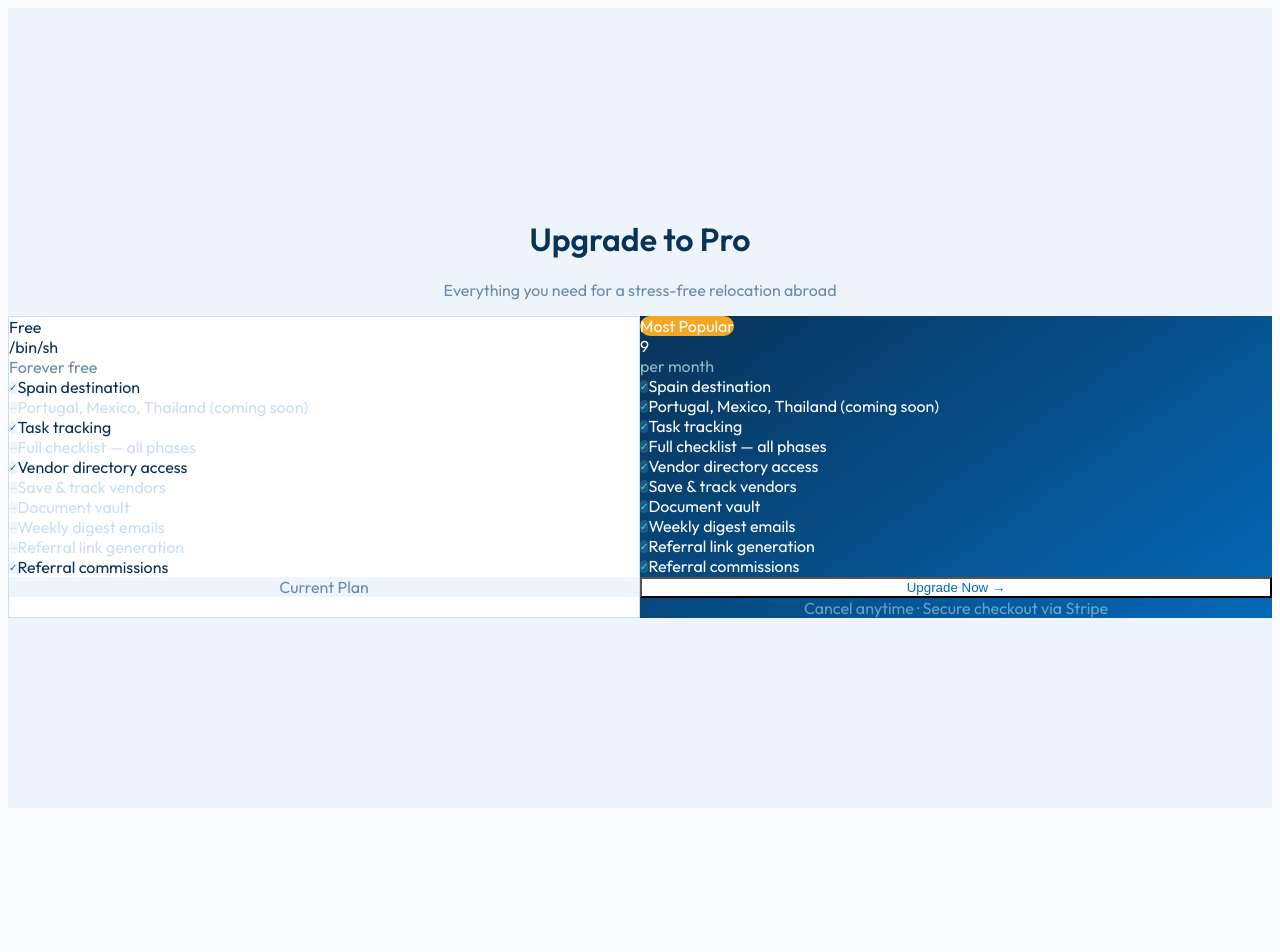
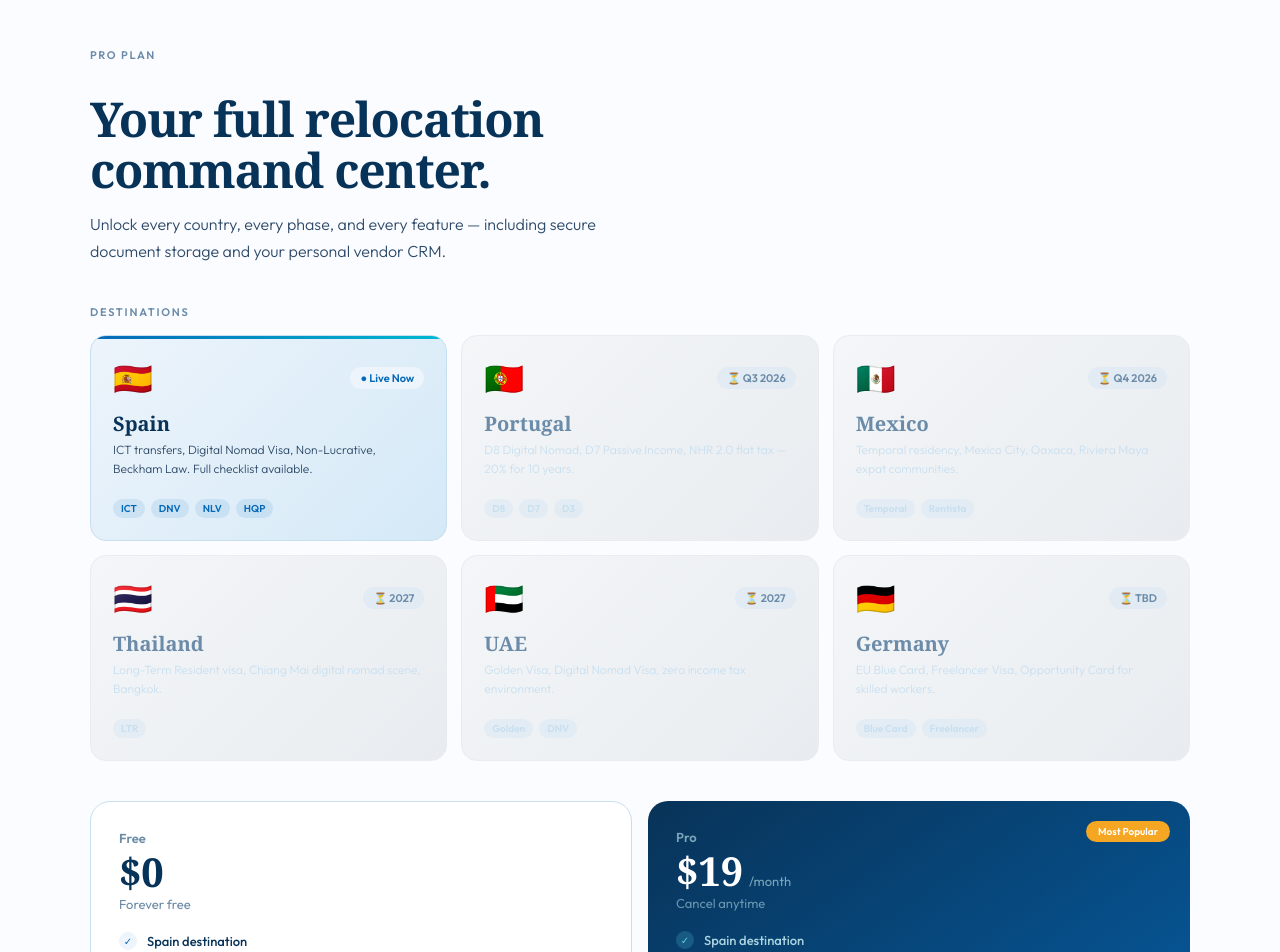
Before and after one commit to playmakerpm/arryvobase, a Next.js app: page /upgrade in a window 1280 px wide. Shown: the top 952 px of the page. Before the commit the page ends 816 px from the top, so only its background shows below. Built offline with nearby package versions, Linux system fonts and the light colour scheme.

Commit message:
Redesign upgrade page with country tiles and matching design

```diff
--- a/app/upgrade/page.tsx
+++ b/app/upgrade/page.tsx
@@ -1,15 +1,17 @@
 "use client";
 
-export default function UpgradePage() {
-  const handleUpgrade = async () => {
-    const res = await fetch("/api/stripe/checkout", { method: "POST" });
-    const data = await res.json();
-    if (data.url) window.location.href = data.url;
-  };
+const COUNTRIES = [
+  { flag: "🇪🇸", name: "Spain", status: "live", statusLabel: "Live Now", desc: "ICT transfers, Digital Nomad Visa, Non-Lucrative, Beckham Law. Full checklist available.", visas: ["ICT", "DNV", "NLV", "HQP"], color: "#0569B8", bg: "linear-gradient(135deg, #EDF4FB, #D4E9F7)" },
+  { flag: "🇵🇹", name: "Portugal", status: "soon", statusLabel: "Q3 2026", desc: "D8 Digital Nomad, D7 Passive Income, NHR 2.0 flat tax — 20% for 10 years.", visas: ["D8", "D7", "D3"], color: "#6B8BA8", bg: "linear-gradient(135deg, #F4F6F8, #E8ECF0)" },
+  { flag: "🇲🇽", name: "Mexico", status: "soon", statusLabel: "Q4 2026", desc: "Temporal residency, Mexico City, Oaxaca, Riviera Maya expat communities.", visas: ["Temporal", "Rentista"], color: "#6B8BA8", bg: "linear-gradient(135deg, #F4F6F8, #E8ECF0)" },
+  { flag: "🇹🇭", name: "Thailand", status: "soon", statusLabel: "2027", desc: "Long-Term Resident visa, Chiang Mai digital nomad scene, Bangkok.", visas: ["LTR"], color: "#6B8BA8", bg: "linear-gradient(135deg, #F4F6F8, #E8ECF0)" },
+  { flag: "🇦🇪", name: "UAE", status: "soon", statusLabel: "2027", desc: "Golden Visa, Digital Nomad Visa, zero income tax environment.", visas: ["Golden", "DNV"], color: "#6B8BA8", bg: "linear-gradient(135deg, #F4F6F8, #E8ECF0)" },
+  { flag: "🇩🇪", name: "Germany", status: "soon", statusLabel: "TBD", desc: "EU Blue Card, Freelancer Visa, Opportunity Card for skilled workers.", visas: ["Blue Card", "Freelancer"], color: "#6B8BA8", bg: "linear-gradient(135deg, #F4F6F8, #E8ECF0)" },
+];
 
-  const features = [
+const FEATURES = [
   { free: true,  pro: true,  label: "Spain destination" },
-    { free: false, pro: true,  label: "Portugal, Mexico, Thailand (coming soon)" },
+  { free: false, pro: true,  label: "All countries as they launch" },
   { free: true,  pro: true,  label: "Task tracking" },
   { free: false, pro: true,  label: "Full checklist — all phases" },
   { free: true,  pro: true,  label: "Vendor directory access" },
@@ -20,79 +22,114 @@ export default function UpgradePage() {
   { free: true,  pro: true,  label: "Referral commissions" },
 ];
 
+export default function UpgradePage() {
+  const handleUpgrade = async () => {
+    const res = await fetch("/api/stripe/checkout", { method: "POST" });
+    const data = await res.json();
+    if (data.url) window.location.href = data.url;
+  };
+
   return (
-    <div className="min-h-screen flex items-center justify-center p-8" style={{ background: "#EDF4FB" }}>
-      <div className="w-full max-w-3xl">
-        <div className="text-center mb-10">
-          <h1 className="font-display text-5xl font-semibold mb-3" style={{ color: "#083358" }}>
-            Upgrade to Pro
+    <div style={{ padding: "40px 48px", maxWidth: "1100px", margin: "0 auto" }}>
+      {/* Header */}
+      <div style={{ marginBottom: "40px" }}>
+        <div style={{ fontSize: "11px", fontWeight: 600, letterSpacing: ".15em", textTransform: "uppercase", color: "#6B8BA8", marginBottom: "8px" }}>Pro Plan</div>
+        <h1 style={{ fontFamily: "Georgia, serif", fontSize: "48px", fontWeight: 600, color: "#083358", letterSpacing: "-.025em", lineHeight: 1.05, marginBottom: "12px" }}>
+          Your full relocation<br/>command center.
         </h1>
-          <p className="font-body text-base" style={{ color: "#6B8BA8" }}>
-            Everything you need for a stress-free relocation abroad
+        <p style={{ fontSize: "16px", fontWeight: 300, color: "#2E4A68", lineHeight: 1.7, maxWidth: "520px" }}>
+          Unlock every country, every phase, and every feature — including secure document storage and your personal vendor CRM.
         </p>
       </div>
 
-        <div className="grid grid-cols-2 gap-6">
-          {/* Free */}
-          <div className="rounded-2xl p-6" style={{ background: "white", border: "1px solid #C8DFF0" }}>
-            <div className="mb-4">
-              <div className="font-body font-semibold text-lg mb-1" style={{ color: "#083358" }}>Free</div>
-              <div className="font-display text-4xl font-semibold" style={{ color: "#083358" }}>/bin/sh</div>
-              <div className="text-sm font-body" style={{ color: "#6B8BA8" }}>Forever free</div>
-            </div>
-            <div className="space-y-3 mb-6">
-              {features.map((f) => (
-                <div key={f.label} className="flex items-center gap-3">
-                  <div className="w-4 h-4 rounded-full flex-shrink-0 flex items-center justify-center"
-                    style={{ background: f.free ? "#EDF4FB" : "#F5F5F5" }}>
-                    <span style={{ color: f.free ? "#0569B8" : "#C8DFF0", fontSize: "10px" }}>
-                      {f.free ? "✓" : "—"}
+      {/* Countries grid */}
+      <div style={{ marginBottom: "40px" }}>
+        <div style={{ fontSize: "11px", fontWeight: 700, letterSpacing: ".16em", textTransform: "uppercase", color: "#6B8BA8", marginBottom: "16px" }}>Destinations</div>
+        <div style={{ display: "grid", gridTemplateColumns: "repeat(3, 1fr)", gap: "14px" }}>
+          {COUNTRIES.map((country) => (
+            <div key={country.name} style={{ background: country.bg, border: `1px solid ${country.status === "live" ? "#C8DFF0" : "#E8ECF0"}`, borderRadius: "16px", padding: "22px", display: "flex", flexDirection: "column", gap: "12px", minHeight: "160px", position: "relative", overflow: "hidden" }}>
+              {country.status === "live" && (
+                <div style={{ position: "absolute", top: 0, left: 0, right: 0, height: "3px", background: "linear-gradient(90deg, #0569B8, #00B9D1)" }} />
+              )}
+              <div style={{ display: "flex", alignItems: "center", justifyContent: "space-between" }}>
+                <span style={{ fontSize: "32px" }}>{country.flag}</span>
+                <span style={{ fontSize: "11px", fontWeight: 700, padding: "4px 10px", borderRadius: "20px", background: country.status === "live" ? "#EDF4FB" : "rgba(200,223,240,.3)", color: country.status === "live" ? "#0569B8" : "#6B8BA8" }}>
+                  {country.status === "live" ? "● Live Now" : `⏳ ${country.statusLabel}`}
                 </span>
               </div>
-                  <span className="text-sm font-body" style={{ color: f.free ? "#083358" : "#C8DFF0" }}>
-                    {f.label}
-                  </span>
+              <div>
+                <div style={{ fontFamily: "Georgia, serif", fontSize: "20px", fontWeight: 600, color: country.status === "live" ? "#083358" : "#6B8BA8", marginBottom: "4px" }}>{country.name}</div>
+                <div style={{ fontSize: "12px", color: country.status === "live" ? "#2E4A68" : "#C8DFF0", lineHeight: 1.55, fontWeight: 300 }}>{country.desc}</div>
+              </div>
+              <div style={{ display: "flex", gap: "6px", flexWrap: "wrap", marginTop: "auto" }}>
+                {country.visas.map(v => (
+                  <span key={v} style={{ fontSize: "10px", fontWeight: 600, padding: "3px 8px", borderRadius: "20px", background: country.status === "live" ? "rgba(5,105,184,.1)" : "rgba(200,223,240,.3)", color: country.status === "live" ? "#0569B8" : "#C8DFF0" }}>{v}</span>
+                ))}
+              </div>
             </div>
           ))}
         </div>
-            <div className="py-2.5 text-center rounded-xl text-sm font-body font-semibold"
-              style={{ background: "#EDF4FB", color: "#6B8BA8" }}>
+      </div>
+
+      {/* Pricing comparison */}
+      <div style={{ display: "grid", gridTemplateColumns: "1fr 1fr", gap: "16px", marginBottom: "32px" }}>
+        {/* Free */}
+        <div style={{ background: "white", border: "1px solid #C8DFF0", borderRadius: "20px", padding: "28px" }}>
+          <div style={{ marginBottom: "20px" }}>
+            <div style={{ fontSize: "13px", fontWeight: 600, color: "#6B8BA8", marginBottom: "6px" }}>Free</div>
+            <div style={{ fontFamily: "Georgia, serif", fontSize: "40px", fontWeight: 600, color: "#083358", lineHeight: 1 }}>$0</div>
+            <div style={{ fontSize: "13px", color: "#6B8BA8", marginTop: "4px" }}>Forever free</div>
+          </div>
+          <div style={{ display: "flex", flexDirection: "column", gap: "10px", marginBottom: "24px" }}>
+            {FEATURES.map((f) => (
+              <div key={f.label} style={{ display: "flex", alignItems: "center", gap: "10px" }}>
+                <div style={{ width: "18px", height: "18px", borderRadius: "50%", flexShrink: 0, background: f.free ? "#EDF4FB" : "#F4F6F8", display: "flex", alignItems: "center", justifyContent: "center" }}>
+                  <span style={{ fontSize: "10px", color: f.free ? "#0569B8" : "#C8DFF0" }}>{f.free ? "✓" : "—"}</span>
+                </div>
+                <span style={{ fontSize: "13px", color: f.free ? "#083358" : "#C8DFF0", fontWeight: f.free ? 500 : 300 }}>{f.label}</span>
+              </div>
+            ))}
+          </div>
+          <div style={{ padding: "12px", textAlign: "center", borderRadius: "10px", background: "#EDF4FB", fontSize: "13px", color: "#6B8BA8", fontWeight: 600 }}>
             Current Plan
           </div>
         </div>
 
         {/* Pro */}
-          <div className="rounded-2xl p-6 relative overflow-hidden"
-            style={{ background: "linear-gradient(145deg, #083358, #0569B8)", color: "white" }}>
-            <div className="absolute top-4 right-4 text-xs font-body font-semibold px-3 py-1 rounded-full"
-              style={{ background: "#F5A623", color: "white" }}>
-              Most Popular
+        <div style={{ background: "linear-gradient(145deg, #083358, #0569B8)", borderRadius: "20px", padding: "28px", position: "relative", overflow: "hidden" }}>
+          <div style={{ position: "absolute", top: "20px", right: "20px", background: "#F5A623", color: "white", fontSize: "10px", fontWeight: 800, padding: "4px 12px", borderRadius: "20px" }}>Most Popular</div>
+          <div style={{ marginBottom: "20px" }}>
+            <div style={{ fontSize: "13px", fontWeight: 600, color: "rgba(200,238,245,.6)", marginBottom: "6px" }}>Pro</div>
+            <div style={{ display: "flex", alignItems: "baseline", gap: "6px" }}>
+              <div style={{ fontFamily: "Georgia, serif", fontSize: "40px", fontWeight: 600, color: "white", lineHeight: 1 }}>$19</div>
+              <div style={{ fontSize: "13px", color: "rgba(200,238,245,.6)" }}>/month</div>
             </div>
-            <div className="mb-4">
-              <div className="font-body font-semibold text-lg mb-1" style={{ color: "#C8EEF5" }}>Pro</div>
-              <div className="font-display text-4xl font-semibold text-white">9</div>
-              <div className="text-sm font-body" style={{ color: "rgba(200,238,245,.7)" }}>per month</div>
+            <div style={{ fontSize: "13px", color: "rgba(200,238,245,.5)", marginTop: "4px" }}>Cancel anytime</div>
           </div>
-            <div className="space-y-3 mb-6">
-              {features.map((f) => (
-                <div key={f.label} className="flex items-center gap-3">
-                  <div className="w-4 h-4 rounded-full flex-shrink-0 flex items-center justify-center"
-                    style={{ background: "rgba(93,211,227,.2)" }}>
-                    <span style={{ color: "#5DD3E3", fontSize: "10px" }}>✓</span>
+          <div style={{ display: "flex", flexDirection: "column", gap: "10px", marginBottom: "24px" }}>
+            {FEATURES.map((f) => (
+              <div key={f.label} style={{ display: "flex", alignItems: "center", gap: "10px" }}>
+                <div style={{ width: "18px", height: "18px", borderRadius: "50%", flexShrink: 0, background: "rgba(93,211,227,.2)", display: "flex", alignItems: "center", justifyContent: "center" }}>
+                  <span style={{ fontSize: "10px", color: "#5DD3E3" }}>✓</span>
                 </div>
-                  <span className="text-sm font-body text-white">{f.label}</span>
+                <span style={{ fontSize: "13px", color: "rgba(200,238,245,.85)", fontWeight: 500 }}>{f.label}</span>
               </div>
             ))}
           </div>
           <button onClick={handleUpgrade}
-              className="w-full py-3 rounded-xl text-sm font-body font-semibold transition-all"
-              style={{ background: "white", color: "#0569B8" }}>
+            style={{ width: "100%", padding: "14px", borderRadius: "10px", border: "none", background: "white", color: "#0569B8", cursor: "pointer", fontSize: "14px", fontWeight: 700 }}>
             Upgrade Now →
           </button>
-            <div className="mt-3 text-center text-xs" style={{ color: "rgba(200,238,245,.5)" }}>
-              Cancel anytime · Secure checkout via Stripe
+          <div style={{ textAlign: "center", marginTop: "10px", fontSize: "11px", color: "rgba(200,238,245,.35)" }}>
+            Secure checkout via Stripe
           </div>
         </div>
+      </div>
+
+      {/* Bottom note */}
+      <div style={{ textAlign: "center", padding: "20px", borderRadius: "14px", background: "#EDF4FB" }}>
+        <div style={{ fontSize: "13px", color: "#2E4A68", lineHeight: 1.7 }}>
+          New countries are added automatically to your Pro account as they launch — no additional cost. 🌍
         </div>
       </div>
     </div>
```
Lines whose indentation alone changed are shown as unchanged.
